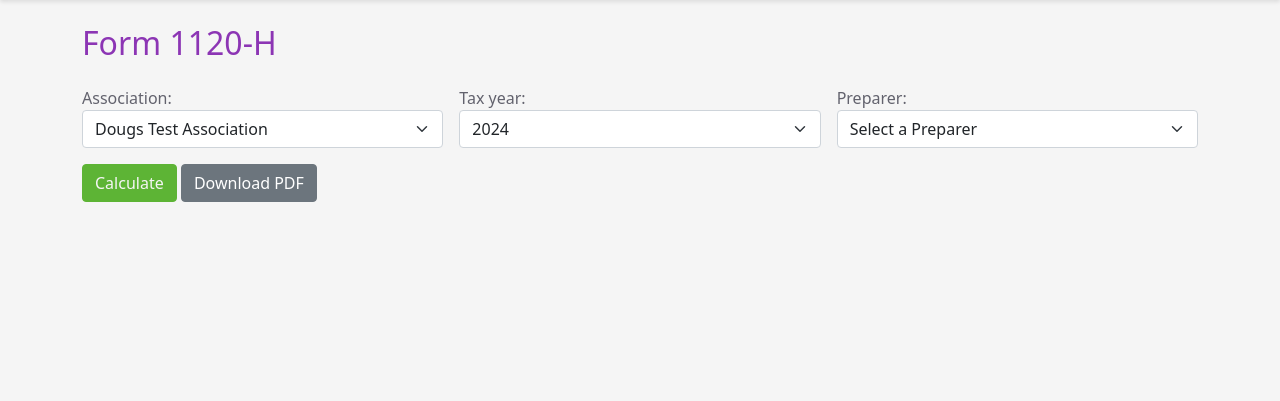
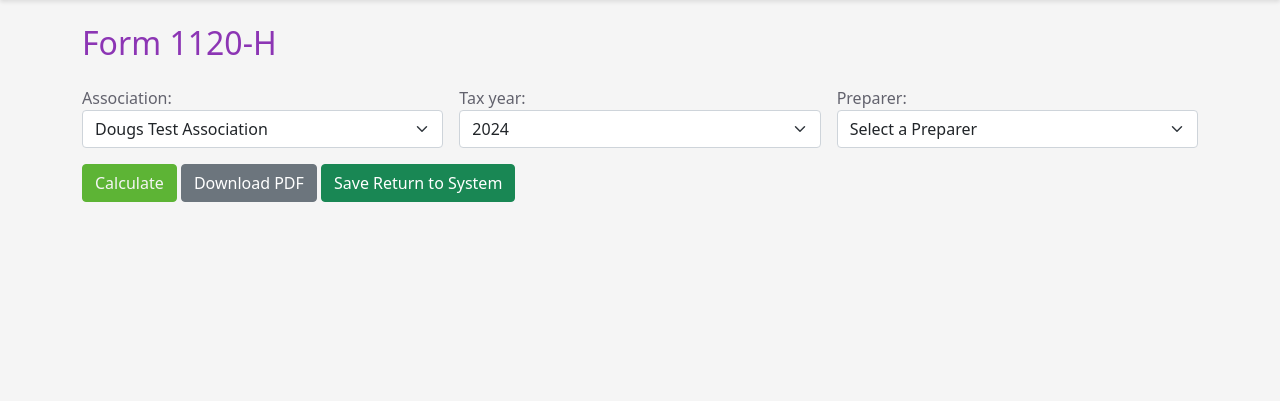
Before and after one commit to dougmclain/dynamite_tax, a Django app: page /form-1120h/ in a window 1280 px wide. Shown: the part 88-489 px from the top of the page. Run offline with Django 4.2, Linux system fonts and the light colour scheme; a user stored in the database is signed in; data comes from the database, SQL or seed files in the repository; parts of the project's set-up code (start-up, migrations or seed data) failed here and were passed over.

Commit message:
Add save-to-system for tax returns, reviewed tracking, and remove preparer
- Add "Save Return to System" button on Form 1120-H that generates the PDF
  and stores it directly in Azure/local storage without requiring download
- Add delete capability for stored completed returns
- Add reviewed/reviewed_date fields to CompletedTaxReturn with UI on
  edit_tax_year_info page and dashboard column
- Remove Kristi McLain preparer via data migration (keep user account)
- Add generate_pdf_to_storage() helper in pdf_generation.py

Co-Authored-By: Claude Opus 4.6 (1M context) <noreply@anthropic.com>

```diff
--- a/tax_form/admin.py
+++ b/tax_form/admin.py
@@ -23,7 +23,7 @@ class ExtensionInline(admin.StackedInline):
 class CompletedTaxReturnInline(admin.StackedInline):
     model = CompletedTaxReturn
     extra = 0
-    fields = ('return_filed', 'date_prepared', 'tax_return_pdf')
+    fields = ('return_filed', 'date_prepared', 'tax_return_pdf', 'reviewed', 'reviewed_date')
 
 @admin.register(Association)
 class AssociationAdmin(admin.ModelAdmin):
@@ -180,8 +180,8 @@ class ExtensionAdmin(admin.ModelAdmin):
 
 @admin.register(CompletedTaxReturn)
 class CompletedTaxReturnAdmin(admin.ModelAdmin):
-    list_display = ('financial', 'tax_year', 'return_filed', 'date_prepared')
-    list_filter = ('return_filed', 'date_prepared')
+    list_display = ('financial', 'tax_year', 'return_filed', 'date_prepared', 'reviewed', 'reviewed_date')
+    list_filter = ('return_filed', 'date_prepared', 'reviewed')
     search_fields = ('financial__association__association_name', 'financial__tax_year')
 
     def tax_year(self, obj):
--- a/tax_form/models.py
+++ b/tax_form/models.py
@@ -382,6 +382,10 @@ class CompletedTaxReturn(models.Model):
     # Signed return
     tax_return_pdf = models.FileField(upload_to='completed_tax_returns/', null=True, blank=True, help_text="PDF of the signed tax return")
 
+    # Review tracking
+    reviewed = models.BooleanField(default=False, help_text="Indicates whether the completed return has been reviewed")
+    reviewed_date = models.DateField(null=True, blank=True, help_text="The date the return was reviewed")
+
     def __str__(self):
         status = "Filed" if self.return_filed else "Not Filed"
         date_info = f" on {self.date_prepared}" if self.date_prepared else ""
--- a/tax_form/templates/tax_form/form_1120h.html
+++ b/tax_form/templates/tax_form/form_1120h.html
@@ -27,8 +27,32 @@
     <div class="mt-3">
         <button type="submit" class="btn btn-primary">Calculate</button>
         <button type="submit" name="download_pdf" class="btn btn-secondary">Download PDF</button>
+        <button type="submit" name="save_pdf" class="btn btn-success">Save Return to System</button>
     </div>
 </form>
+
+{% if completed_tax_return and completed_tax_return.tax_return_pdf %}
+<div class="card mt-3 border-success">
+    <div class="card-body d-flex align-items-center justify-content-between">
+        <div>
+            <strong>Stored Return:</strong> {{ completed_tax_return.tax_return_pdf.name|slice:"-40:" }}
+            {% if completed_tax_return.date_prepared %}
+                <span class="text-muted ms-2">(prepared {{ completed_tax_return.date_prepared }})</span>
+            {% endif %}
+            {% if completed_tax_return.reviewed %}
+                <span class="badge bg-success ms-2">Reviewed</span>
+            {% endif %}
+        </div>
+        <div>
+            <a href="{{ completed_tax_return.tax_return_pdf.url }}" class="btn btn-sm btn-outline-secondary" target="_blank">View</a>
+            <form method="post" action="{% url 'delete_completed_return' completed_tax_return.financial.id %}" class="d-inline ms-1">
+                {% csrf_token %}
+                <button type="submit" class="btn btn-sm btn-outline-danger" onclick="return confirm('Delete this stored return?')">Delete</button>
+            </form>
+        </div>
+    </div>
+</div>
+{% endif %}
 
 {% if financial_info %}
 <div class="card mt-4">
--- a/tax_form/urls.py
+++ b/tax_form/urls.py
@@ -3,7 +3,7 @@
 from django.urls import path
 from django.contrib.auth import views as auth_views
 from .views import main, association, financial, create_association, dashboard, edit_association, edit_tax_year_info, extension, engagement_letter, filing_status, management_company, extract_financial
-from .views.delete_files import DeleteFinancialPDFView
+from .views.delete_files import DeleteFinancialPDFView, DeleteCompletedReturnPDFView
 from .views.export import ExportAssociationsView, ExportCompletedReturnsExcelView
 
 urlpatterns = [
@@ -37,6 +37,7 @@ urlpatterns = [
     path('engagement-letter/download-company/', engagement_letter.DownloadCompanyEngagementLettersView.as_view(), name='download_company_engagement_letters'),
     path('filing-status/<int:association_id>/<int:tax_year>/', filing_status.EditFilingStatusView.as_view(), name='edit_filing_status'),
     path('delete-financial-pdf/<int:financial_id>/', DeleteFinancialPDFView.as_view(), name='delete_financial_pdf'),
+    path('delete-completed-return/<int:financial_id>/', DeleteCompletedReturnPDFView.as_view(), name='delete_completed_return'),
     path('extract-financial/', extract_financial.extract_financial_from_pdf, name='extract_financial'),
     path('save-extraction-corrections/', extract_financial.save_extraction_corrections, name='save_extraction_corrections'),
 
--- a/tax_form/views/dashboard.py
+++ b/tax_form/views/dashboard.py
@@ -161,6 +161,9 @@ class DashboardView(LoginRequiredMixin, View):
                 'tax_return_sent_date': completed_tax_return.sent_date if completed_tax_return and completed_tax_return.sent_for_signature else None,
                 'tax_return_prepared_date': completed_tax_return.date_prepared if completed_tax_return and completed_tax_return.return_filed else None,
                 'tax_return_filed': completed_tax_return.return_filed if completed_tax_return else False,
+                'tax_return_reviewed': completed_tax_return.reviewed if completed_tax_return else False,
+                'tax_return_reviewed_date': completed_tax_return.reviewed_date if completed_tax_return else None,
+                'has_stored_return': bool(completed_tax_return and completed_tax_return.tax_return_pdf),
                 'filing_status_display': filing_status_display,
                 'engagement_letter': engagement_letter,
                 'prepare_return': filing_status.prepare_return if filing_status else True,
--- a/tax_form/views/edit_tax_year_info.py
+++ b/tax_form/views/edit_tax_year_info.py
@@ -78,6 +78,10 @@ class EditTaxYearInfoView(LoginRequiredMixin, View):
             completed_tax_return.return_filed = 'tax_return_filed' in request.POST
             completed_tax_return.date_prepared = request.POST.get('tax_return_filed_date') or None
             completed_tax_return.filing_status = request.POST.get('filing_status', 'not_filed')
+
+            # Update reviewed fields
+            completed_tax_return.reviewed = 'tax_return_reviewed' in request.POST
+            completed_tax_return.reviewed_date = request.POST.get('tax_return_reviewed_date') or None
 
             # Update invoice/payment tracking
             filing_status.invoice_sent_date = request.POST.get('invoice_sent_date') or None
--- a/tax_form/views/main.py
+++ b/tax_form/views/main.py
@@ -5,10 +5,11 @@ from django.contrib.auth.decorators import login_required
 from django.http import JsonResponse
 from django.conf import settings
 from pathlib import Path
-from ..models import Financial, Association, Preparer
+from datetime import date as date_today
+from ..models import Financial, Association, Preparer, CompletedTaxReturn
 from ..forms import TaxFormSelectionForm
 from .helpers import calculate_financial_info
-from .pdf_generation import generate_pdf
+from .pdf_generation import generate_pdf, generate_pdf_to_storage
 
 logger = logging.getLogger(__name__)
 
@@ -78,12 +79,15 @@ def form_1120h(request):
                 financial_info = calculate_financial_info(financial, association)
                 financial_info['tax_year'] = tax_year
 
+                completed_tax_return, _ = CompletedTaxReturn.objects.get_or_create(financial=financial)
+
                 context.update({
                     'form': form,
                     'financial_info': financial_info,
                     'association': association,
                     'preparer': preparer,
                     'financial': financial,
+                    'completed_tax_return': completed_tax_return,
                 })
 
                 if 'download_pdf' in request.POST:
@@ -93,6 +97,35 @@ def form_1120h(request):
                     except Exception as e:
                         logger.exception("Error generating PDF")
                         messages.error(request, f"Error generating PDF: {str(e)}")
+
+                elif 'save_pdf' in request.POST:
+                    try:
+                        storage_path, filename = generate_pdf_to_storage(financial_info, association, preparer, tax_year)
+
+                        # Delete old file from Azure if it exists
+                        if completed_tax_return.tax_return_pdf:
+                            old_path = completed_tax_return.tax_return_pdf.name
+                            if settings.USE_AZURE_STORAGE and old_path:
+                                try:
+                                    from azure.storage.blob import BlobServiceClient
+                                    connection_string = f"DefaultEndpointsProtocol=https;AccountName={settings.AZURE_ACCOUNT_NAME};AccountKey={settings.AZURE_ACCOUNT_KEY};EndpointSuffix=core.windows.net"
+                                    blob_service_client = BlobServiceClient.from_connection_string(connection_string)
+                                    container_client = blob_service_client.get_container_client(settings.AZURE_CONTAINER)
+                                    old_blob = container_client.get_blob_client(old_path)
+                                    old_blob.delete_blob()
+                                except Exception as e:
+                                    logger.warning(f"Could not delete old return file: {e}")
+
+                        completed_tax_return.tax_return_pdf = storage_path
+                        completed_tax_return.date_prepared = date_today.today()
+                        completed_tax_return.save()
+
+                        messages.success(request, f'Tax return saved to system as {filename}.')
+                        # Re-fetch to update context
+                        context['completed_tax_return'] = completed_tax_return
+                    except Exception as e:
+                        logger.exception("Error saving PDF to storage")
+                        messages.error(request, f"Error saving PDF: {str(e)}")
             except Financial.DoesNotExist:
                 logger.error(f"No financial record found for association {association} and year {tax_year}")
                 messages.error(request, "No financial record found for the selected association and year.")
--- a/tax_form/views/pdf_generation.py
+++ b/tax_form/views/pdf_generation.py
@@ -23,7 +23,7 @@ from .il_pdf_generation import generate_il1120_pages, generate_il1120v_page
 
 logger = logging.getLogger(__name__)
 
-__all__ = ['generate_pdf']
+__all__ = ['generate_pdf', 'generate_pdf_to_storage']
 
 # Update the pdf_generation.py file to standardize tax return filenames
 
@@ -117,6 +117,87 @@ def generate_pdf(financial_info, association, preparer, tax_year):
     except Exception as e:
         logger.error(f"Error in PDF generation: {str(e)}", exc_info=True)
         raise
+
+def generate_pdf_to_storage(financial_info, association, preparer, tax_year):
+    """Generate PDF and save directly to storage (Azure or local). Returns (storage_path, filename)."""
+    template_name = f'template_1120h_{tax_year}.pdf'
+    possible_paths = [
+        settings.PDF_TEMPLATE_DIR / template_name,
+        Path('/var/lib/render/disk/pdf_templates') / template_name,
+        Path('/media/pdf_templates') / template_name,
+        Path('/data/pdf_templates') / template_name,
+        Path(settings.BASE_DIR) / 'pdf_templates' / template_name,
+        Path(settings.BASE_DIR) / 'tax_form' / 'pdf_templates' / template_name,
+    ]
+
+    template_path = None
+    for path in possible_paths:
+        if path.exists():
+            template_path = path
+            break
+
+    if template_path is None:
+        template_path = possible_paths[0]
+        raise FileNotFoundError(f"PDF template not found at {template_path} or any alternative locations")
+
+    assoc_name_safe = ''.join(c for c in association.association_name[:10] if c.isalnum())
+    filing_state = association.get_filing_state()
+    state_suffix = f'_IL1120' if filing_state == 'IL' else ''
+    output_filename = f'{assoc_name_safe}_1120H{state_suffix}_{tax_year}.pdf'
+
+    output_dir = settings.PDF_TEMP_DIR
+    output_path = output_dir / output_filename
+    os.makedirs(output_dir, exist_ok=True)
+
+    try:
+        generate_1120h_pdf(financial_info, association, preparer, str(template_path), str(output_path), tax_year=tax_year)
+
+        with open(output_path, 'rb') as f:
+            file_content = f.read()
+
+        storage_path = f'tax_returns/{output_filename}'
+
+        if settings.USE_AZURE_STORAGE:
+            from azure.storage.blob import BlobServiceClient, ContentSettings as AzureContentSettings
+            import time
+            connection_string = f"DefaultEndpointsProtocol=https;AccountName={settings.AZURE_ACCOUNT_NAME};AccountKey={settings.AZURE_ACCOUNT_KEY};EndpointSuffix=core.windows.net"
+            blob_service_client = BlobServiceClient.from_connection_string(connection_string)
+            container_client = blob_service_client.get_container_client(settings.AZURE_CONTAINER)
+
+            content_settings = AzureContentSettings(
+                content_type="application/pdf",
+                cache_control="no-cache, no-store, must-revalidate",
+                content_disposition=f"inline; filename={output_filename}"
+            )
+
+            blob_client = container_client.get_blob_client(storage_path)
+            blob_client.upload_blob(file_content, overwrite=True, content_settings=content_settings)
+            logger.info(f"PDF saved to Azure Storage at: {storage_path}")
+        else:
+            local_path = os.path.join(settings.MEDIA_ROOT, storage_path)
+            os.makedirs(os.path.dirname(local_path), exist_ok=True)
+            with open(local_path, 'wb') as f:
+                f.write(file_content)
+            logger.info(f"PDF saved locally at: {local_path}")
+
+        # Clean up temp file
+        try:
+            os.remove(output_path)
+        except Exception as e:
+            logger.warning(f"Could not remove temporary file: {str(e)}")
+
+        return storage_path, output_filename
+
+    except Exception as e:
+        # Clean up temp file on error too
+        try:
+            if output_path.exists():
+                os.remove(output_path)
+        except Exception:
+            pass
+        logger.error(f"Error in generate_pdf_to_storage: {str(e)}", exc_info=True)
+        raise
+
 
 FIELD_POSITIONS_BY_YEAR = {
     2024: {
```
Also changed, not shown: tax_form/templates/tax_form/dashboard.html (+10 -0 lines), tax_form/templates/tax_form/edit_tax_year_info.html (+9 -0 lines), tax_form/views/delete_files.py (+64 -1 lines), tax_form/migrations/0028_add_reviewed_fields_to_completed_tax_return.py (added), tax_form/migrations/0029_remove_kristi_mclain_preparer.py (added).
